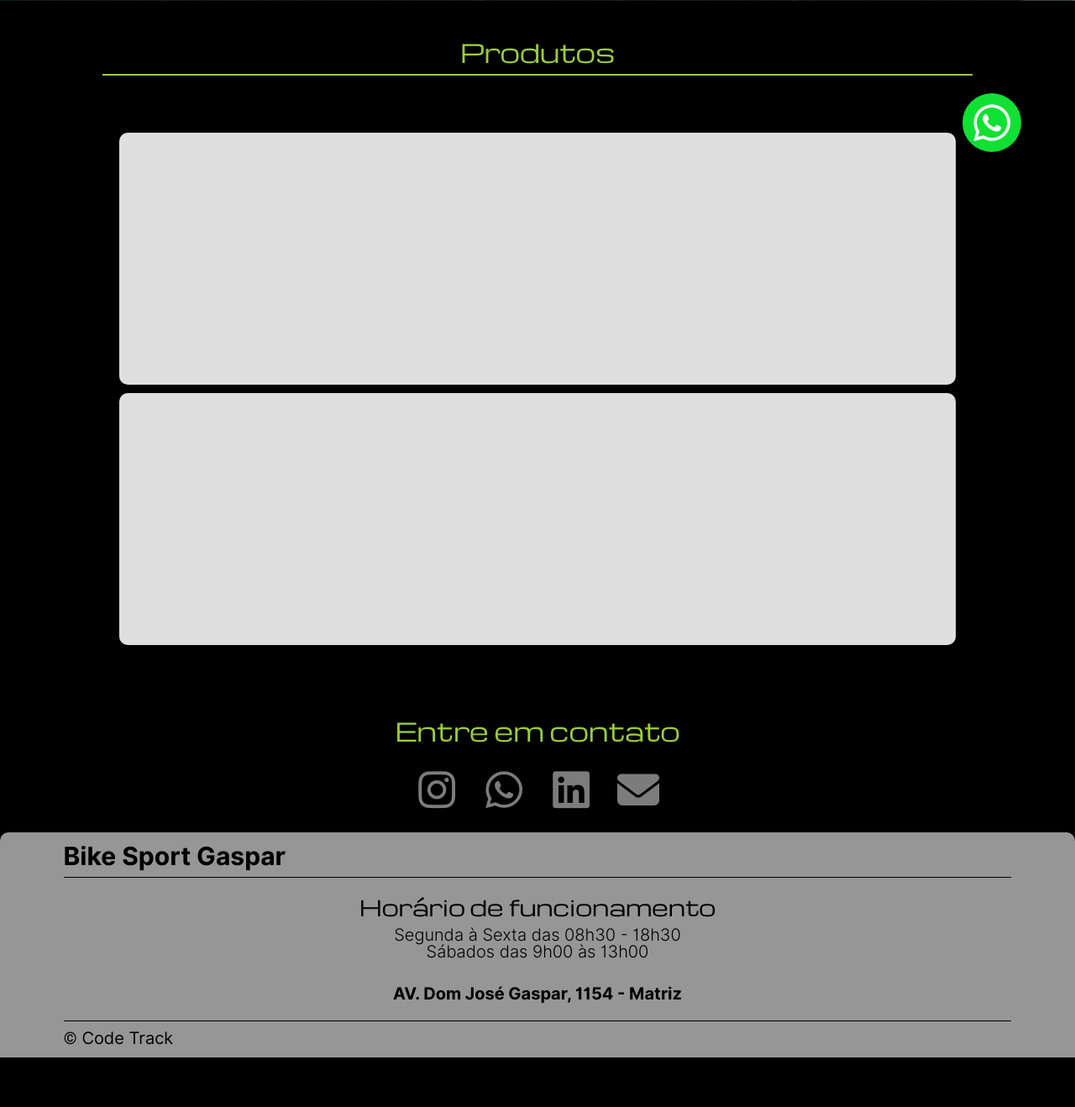
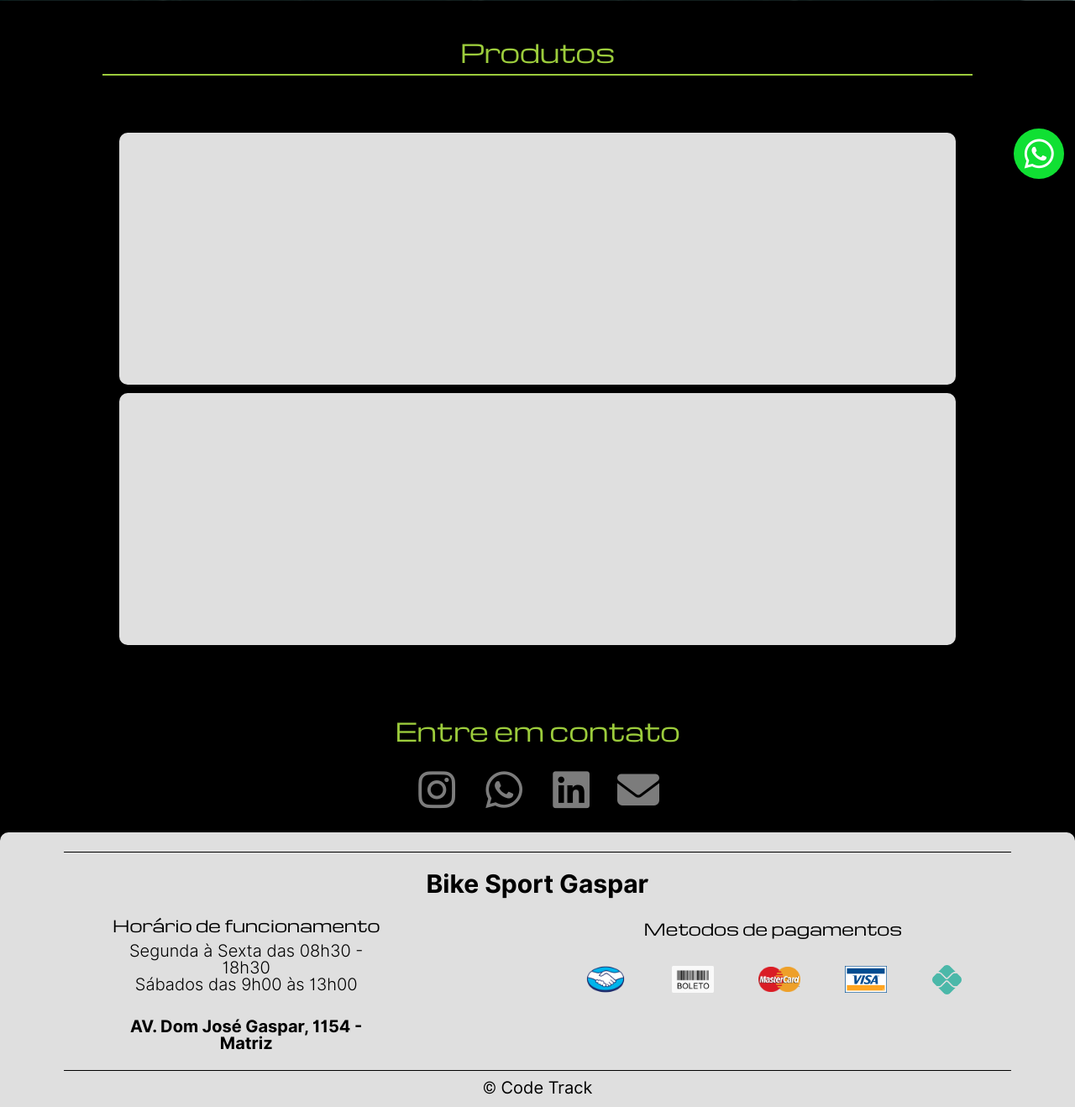
Before and after one commit to MarcusVBMoreira/Bike-Sports-Gaspar, a PHP site: page /bike-sports-gaspar/ in a window 1280 px wide. Shown: the part 579-1897 px from the top of the page at 84% size. Before the commit the page ends 1838 px from the top, so only its background shows below. Run offline with PHP 8.4, Linux system fonts and the light colour scheme; data that the repository does not hold is empty.

Commit message:
Merge branch 'dev' of https://github.com/MarcusVBMoreira/Bike-Sports-Gaspar into dev

```diff
--- a/app/assets/components/footer.php
+++ b/app/assets/components/footer.php
@@ -7,16 +7,38 @@
     </head>
     <body>
         <footer>
+            <div class="line"></div>
             <h1 class="bold">Bike Sport Gaspar</h1>
-            <div class="line"></div>
             <div class="footer_infos">
-                <h2>Horário de funcionamento</h2>
-                <p class="light">Segunda à Sexta das 08h30 - 18h30</p>
-                <p class="light">Sábados das 9h00 às 13h00</p>
-                <p class="bold">AV. Dom José Gaspar, 1154 - Matriz</p>
+                <div class="horarios">
+                    <h2>Horário de funcionamento</h2>
+                    <p class="light">Segunda à Sexta das 08h30 - 18h30</p>
+                    <p class="light">Sábados das 9h00 às 13h00</p>
+                    <p class="bold">AV. Dom José Gaspar, 1154 - Matriz</p>
+                </div>
+                <div class="metod-pag">
+                    <h1>Metodos de pagamentos</h1>
+                    <div class="container-pag">
+                        <div class="item-pag">
+                            <img src="assets/img/logo-mercado-pago-icone-1024.png" alt="">
+                        </div>
+                        <div class="item-pag">
+                            <img src="assets/img/boleto-logo.png" alt="">
+                        </div>
+                        <div class="item-pag">
+                            <img src="assets/img/mastercard-icon-2048x1225-3kb6axel.png" alt="">
+                        </div>
+                        <div class="item-pag">
+                            <img src="assets/img/Old_Visa_Logo.svg.png" alt="">
+                        </div>
+                        <div class="item-pag-pix">
+                            <img src="assets/img/99538099-3b7a5d00-298b-11eb-9f4f-c3d0cd4a5280.png" alt="">
+                        </div>
+                    </div>
+                </div>
             </div>
             <div class="line"></div>
-            <p>&copy; Code Track</p>
+            <p class="copy">&copy; Code Track</p>
         </footer>
     </body>
 </html>
--- a/app/assets/components/header.php
+++ b/app/assets/components/header.php
@@ -48,7 +48,7 @@
                     </li>
                     <li>
                         <div class="nome-categoria">
-                            <a href="view-produtos.php?tipo=acessorios">Acessorios</a>
+                            <a href="view-produtos.php?pagina=acessorios">Acessorios</a>
                             <i class="fa-solid fa-angle-right" id="seta-ace" onclick="ace_dropdown()"></i>
                         </div>
                         <ul class="container-ace-dropdown" id="ace">
@@ -216,6 +216,7 @@
                             <i class="fa-solid fa-angle-right" id="seta-sup" onclick="sup_dropdown()"></i>
                         </div>
                         <ul class="sup-dropdown" id="sup">
+                            <li class="li-responsivo"><a href="view-produtos.php?pagina=suplementos" class="light">Suplementos</a></li>
                             <li><a href="view-produtos.php?pagina=creatina" class="light">Creatina</a></li>
                             <li><a href="view-produtos.php?pagina=pre_treino" class="light">Pre treino</a></li>
                             <li><a href="view-produtos.php?pagina=sache_carbom" class="light">Sachê carbom</a></li>
--- a/app/assets/css/components/btn-whats.css
+++ b/app/assets/css/components/btn-whats.css
@@ -13,19 +13,19 @@
 
 .pop-up{
     position: fixed;
-    bottom: 5%;
-    right: 5%;
-    width: 70px;
-    height: 70px;
+    bottom: 1%;
+    right: 1%;
+    width: 60px;
+    height: 60px;
     background-color: #10e033;
     display: flex;
     align-items: center;
     justify-content: center;
-    padding: 1%;
+    padding: 2%;
     border-radius: 50%;
 }
 .pop-up i{
-    font-size: 50px;
+    font-size: 40px;
     color: var(--Branco-Cor);
 }
 
--- a/app/assets/css/components/card-produto.css
+++ b/app/assets/css/components/card-produto.css
@@ -62,13 +62,14 @@
     text-align: center;
     background-color: orangered;
     border-radius: 10px;
-    transition: 1s;
     color: var(--Branco-Cor);
     font-size: 25px;
 }
-.btn_comprar:hover{
-    background-color: green;
+
+.btn-comprar:hover{
+    background-color: #cf3b00;
 }
+
 .view_container{
     width: 85%;
     display: flex;
--- a/app/assets/css/components/footer.css
+++ b/app/assets/css/components/footer.css
@@ -17,15 +17,18 @@ footer{
     width: 100%;
     justify-content: center;
     align-items: center;
-    background-color: var(--Cinza-Cor);
+    background-color: var(--CinzaClaro-Cor) ;
     border-radius: 10px 10px 0 0;
     padding: 1%;
 }
 footer h1{
+    display: flex;
     font-size: 30px;
+    justify-content: center;
+    width: 100%;
     color: var(--Preto-Cor);
     font-weight: 500;
-    width: 90%;
+    padding: 1%;
 }
 .line{
     width: 90%;
@@ -40,20 +43,64 @@ footer p{
 }
 .footer_infos{
     display: flex;
+    justify-content: space-around;
+    width: 100%;
+}
+
+.horarios{
+    display: flex;
     flex-direction: column;
-    width: 100%;
-    justify-content: center;
+    justify-content: space-around;
     align-items: center;
     text-align: center;
     padding: 1%;
 }
-.footer_infos h2{
-    font-size: 1.6em;
+.horarios h2{
+    font-size: 1.2em;
     margin-bottom: 10px;
+    color: var(--Preto-Cor);
 }
 .footer_infos .bold{
     margin-top: 30px;
 }
+
+.metod-pag {
+    display: flex;
+    flex-direction: column;
+    height: 125px;
+    width: 40%;
+    justify-content: space-around;
+}
+
+.metod-pag h1{
+    font-family: Michroma;
+    font-size: 1.2em;
+    width: 100%;
+}
+
+.container-pag{
+    display: flex;
+    justify-content: space-around;
+    width: 100%;
+    align-items: center;
+}
+
+.item-pag img{
+    width: 50px;
+}
+.item-pag-pix img{
+    width: 35px;
+}
+.item-pag img{
+    width: 50px;
+}
+
+.copy{
+    display: flex;
+    justify-content: center;
+    width: 100%;
+}
+
 
 /* !RESPONSIVIDADE DO FOOTER! */
 
@@ -70,17 +117,15 @@ footer p{
     }
 }
 
-/* *TABLET* */
-@media screen and (min-width: 480px) and (max-width: 767px) {
+@media screen and (max-width: 800px) {
+    .footer_infos{
+        display: flex;
+        flex-direction: column;
+        justify-content: center;
+        align-items: center;
+    }
 
+    .metod-pag{
+        width: 100%;
+    }
 }
-
-/* *NOOTBOOK* */
-@media screen and (min-width: 767px) and (max-width: 1023px) {
-
-}
-
-/* *COMPUTADOR* */
-@media screen and (min-width: 1023px){
-
-}
--- a/app/assets/css/components/header.css
+++ b/app/assets/css/components/header.css
@@ -289,6 +289,10 @@ header{
     justify-content: space-around;
 }
 
+.li-responsivo a{
+    display: none;
+}
+
 .vest-dropdown li a{
     width: 100%;
     display: flex;
@@ -501,6 +505,7 @@ header{
     color: #F2EA01;
 }
 
+
 /* ---------Responsivo Header--------- */
 /* --------------1050px-------------- */
 @media screen and (max-width: 1050px){
@@ -700,6 +705,10 @@ header{
         width: 100%;
         align-items: center;
     }
+
+    .li-responsivo{
+        display: flex;
+    }
 }
 @media screen and (max-width: 450px){
     .nav-list-2{
--- a/app/assets/css/padrao/padrao.css
+++ b/app/assets/css/padrao/padrao.css
@@ -9,6 +9,7 @@
     --Azul-Cor: #00C1EC;
     --Laranja-Cor: #F24701;
 }
+
 
 /* !FONTES! */
 @font-face {
@@ -74,6 +75,7 @@ a, p,button{
 }
 
 
+
 /* !HTML E BODY! */
 body{
     width: 100%;
@@ -89,3 +91,7 @@ body{
     align-items: center;
     justify-content: center;
 }
+
+i{
+    cursor: pointer;
+}
```
Also changed, not shown: app/assets/img/99538099-3b7a5d00-298b-11eb-9f4f-c3d0cd4a5280.png (added), app/assets/img/Old_Visa_Logo.svg.png (added), app/assets/img/boleto-logo.png (added), app/assets/img/logo-mercado-pago-icone-1024.png (added), app/assets/img/manutencao.jpg (deleted), app/assets/img/mastercard-icon-2048x1225-3kb6axel.png (added), app/assets/img/nutri.jpg (deleted), app/assets/img/outlet.jpg (deleted), app/assets/img/seminovas.jpg (deleted).
